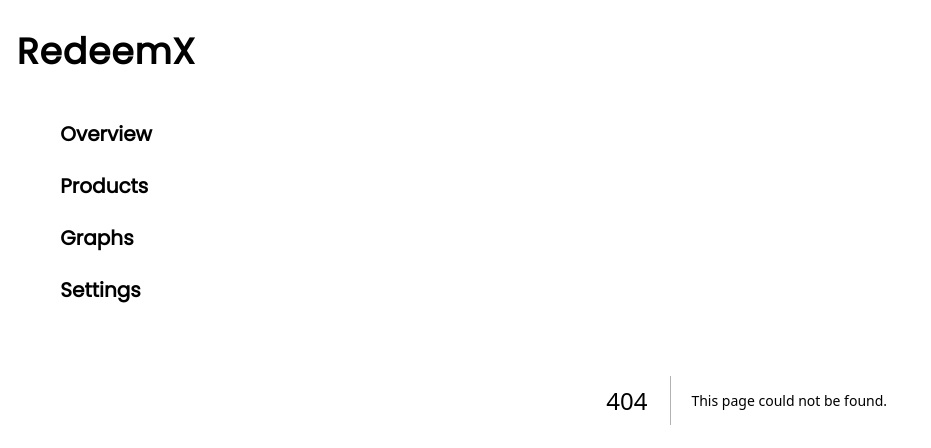
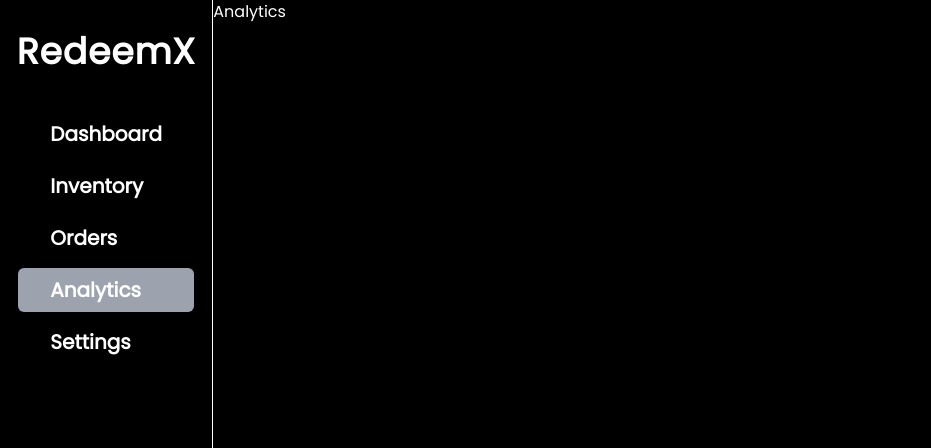
Before and after one commit to devvMuhammad/admin-redeemx, a Next.js app: page /analytics in a window 1280 px wide. Before the commit this address had no page. Shown: the top 448 px of the page, without its empty margins (0-931 px from the left). Built offline with nearby package versions, Linux system fonts and the light colour scheme.

Commit message:
added and edited some sidebar links

```diff
--- /dev/null
+++ b/src/app/analytics/page.tsx
@@ -0,0 +1,3 @@
+export default function Analytics() {
+  return <p>Analytics</p>;
+}
--- a/src/app/graphs/page.tsx
+++ /dev/null
@@ -1,3 +0,0 @@
-export default function Graphs() {
-  return <p>Graphs</p>;
-}
--- /dev/null
+++ b/src/app/inventory/page.tsx
@@ -0,0 +1,3 @@
+export default function Inventory() {
+  return <p>Inventory</p>;
+}
--- /dev/null
+++ b/src/app/orders/page.tsx
@@ -0,0 +1,3 @@
+export default function Orders() {
+  return <p>Orders</p>;
+}
--- a/src/app/products/page.tsx
+++ /dev/null
@@ -1,3 +0,0 @@
-export default function Products() {
-  return <p>Products</p>;
-}
--- a/src/components/Sidebar.tsx
+++ b/src/components/Sidebar.tsx
@@ -12,9 +12,10 @@
   const pathname = usePathname();
   console.log(pathname);
   const Links: Links = [
-    { name: "Overview", link: "overview" },
-    { name: "Products", link: "products" },
-    { name: "Graphs", link: "graphs" },
+    { name: "Dashboard", link: "dashboard" },
+    { name: "Inventory", link: "inventory" },
+    { name: "Orders", link: "orders" },
+    { name: "Analytics", link: "analytics" },
     { name: "Settings", link: "settings" },
   ];
 
```
